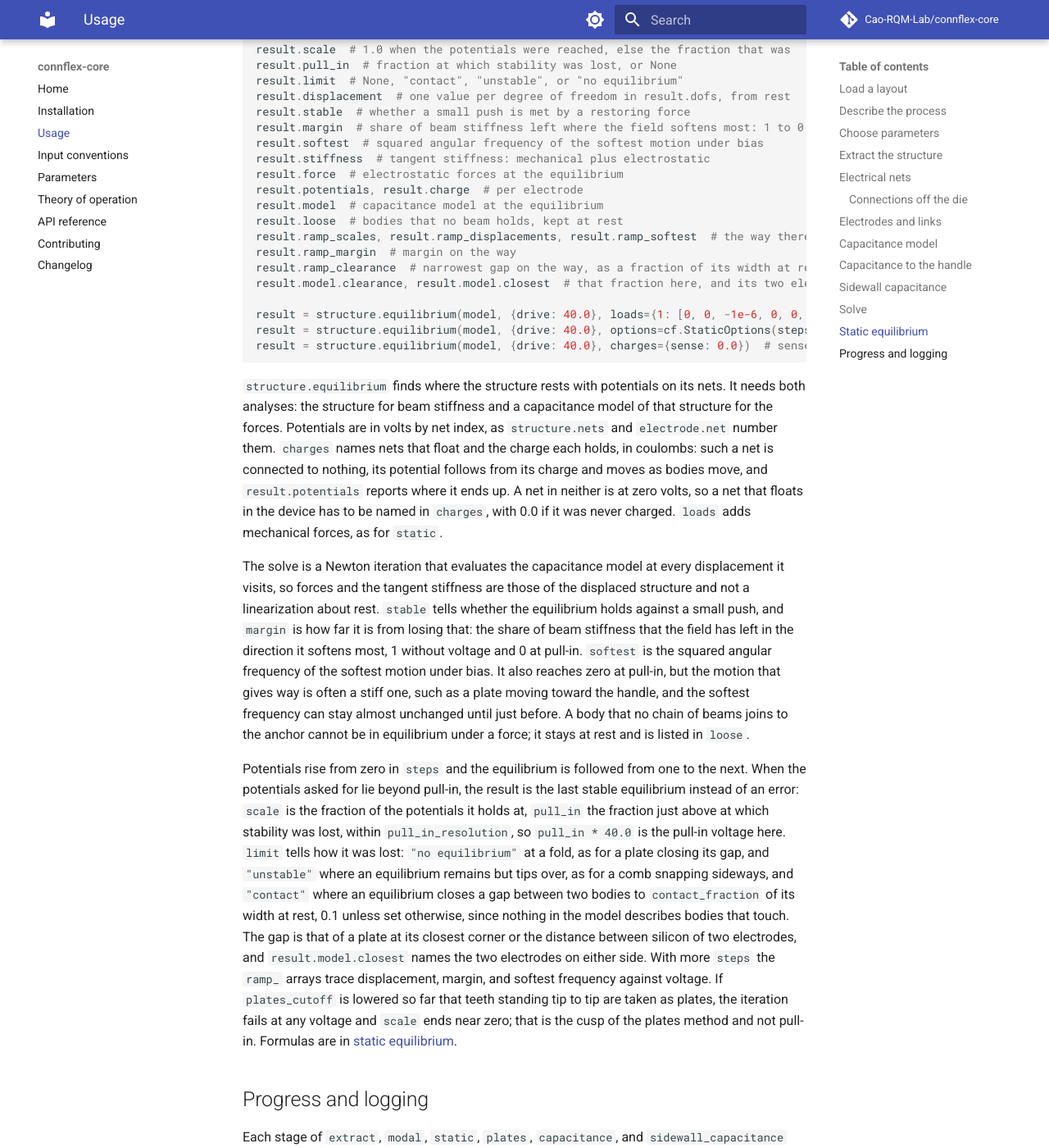
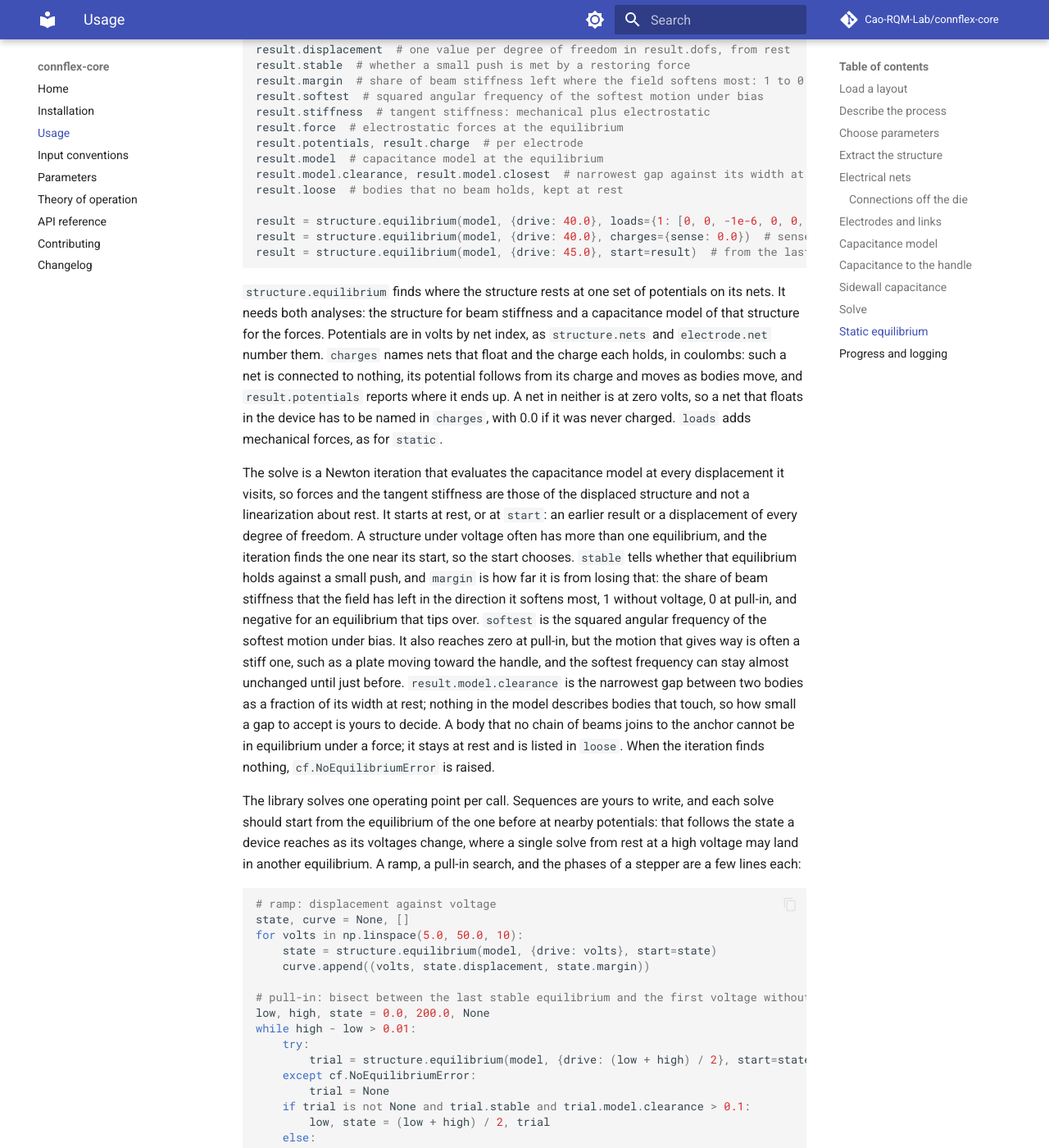
Before and after one commit to Cao-RQM-Lab/connflex-core, an MkDocs documentation site: the page built from docs/usage.md, in a window 1280 px wide and 1400 px high, scrolled down 9153 px. Shown: the whole window at 82% size. Built offline with MkDocs 1.6.1 and Material for MkDocs 9.7.7, drawn with Linux system fonts in a browser that asks for light colours; comment, search, counter and statistics services are not loaded; some of the changed text lies outside the part shown.

Commit message:
Solve single operating point in static equilibrium
Drop ramp, pull-in bisection, and contact stop from equilibrium: they
are sweeps that callers run as series of solves. Add start= to begin
Newton iteration at earlier equilibrium or given displacement, and
raise NoEquilibriumError when none is found. StaticOptions keeps
tolerance and max_iterations.

````diff
--- a/docs/parameters.md
+++ b/docs/parameters.md
@@ -80,10 +80,7 @@ keyword overrides.
 | Field | Symbol | Default | Effect |
 | --- | --- | --- | --- |
 | `tolerance` | $\tau_s$ | 1e-9 | Newton iteration for static equilibrium stops when the strain energy of its last step is below this fraction, squared, of the strain energy of the displacement, equation (122), or one step after it is below this fraction itself. |
-| `max_iterations` | | 30 | Most Newton iterations at one set of potentials. Reaching it counts as no equilibrium there. |
-| `steps` | | 1 | Equal steps in which potentials rise from zero to the values asked for. The equilibrium is followed from each to the next and all are returned, so more steps trace the curve of displacement against voltage. A step that finds no stable equilibrium is halved. |
-| `pull_in_resolution` | | 0.001 | Halving stops when the largest scale with a stable equilibrium and the smallest without are closer than this fraction of the potentials asked for, equation (125). |
-| `contact_fraction` | $\chi_c$ | 0.1 | An equilibrium at which a gap between two bodies has closed to this fraction of its width at rest, or further, counts as contact, equation (127), and ends the rise of the potentials. 0 accepts every equilibrium short of touching. |
+| `max_iterations` | | 30 | Most Newton iterations of one solve. Reaching it raises `NoEquilibriumError`. |
 
 ## `Wire`
 
@@ -105,8 +102,6 @@ the field: lengths, areas, thicknesses, densities, moduli, and resistivity are p
 `ambient_permittivity >= 1`; `element_size > 0` and `interaction_distance > 0`
 when given; `corner_grading >= 1`; `max_elements >= 1`; `window_elements >= 1`;
 `window_tolerance > 0`; `dense_cutoff >= 0` and `plates_cutoff >= dense_cutoff`;
-`tolerance > 0`, `max_iterations >= 1`, `steps >= 1`, and
-`0 < pull_in_resolution < 1`, and `0 <= contact_fraction < 1` of
-`StaticOptions`; a `Wire` end is `(x, y)` or `(x, y, layer)` with layer
+`tolerance > 0` and `max_iterations >= 1` of `StaticOptions`; a `Wire` end is `(x, y)` or `(x, y, layer)` with layer
 `"device"` or `"handle"`, and its `resistance >= 0`; every stack layer has a
 thickness.
--- a/docs/theory.md
+++ b/docs/theory.md
@@ -2055,7 +2055,7 @@ f_k(\mathbf{q}) = \frac{1}{2}\, \mathbf{v}^\top \frac{\partial \mathbf{C}}{\part
 $$
 
 The force grows as gaps close, so (120) is not linear and is solved by
-Newton iteration from rest, $\mathbf{q}_0 = \mathbf{0}$:
+Newton iteration from a start $\mathbf{q}_0$, rest unless another is given:
 
 $$
 \bigl( \mathbf{K}^\text{full} + \mathbf{K}_e(\mathbf{q}_i) \bigr)\, \Delta \mathbf{q}
@@ -2079,6 +2079,17 @@ has fallen below $\tau_s$ times the right side without the square. A step
 that small is followed by one of about its square, which meets (122), unless
 rounding in the forces keeps it larger, and then further steps would not
 shrink it either.
+
+Equation (120) has more than one solution in general. Below pull-in a plate
+on a spring has two, one that holds and one that tips over; a toothed rotor
+has a detent on either side of a balance point. Newton iteration converges
+to the solution near its start, so the start chooses among them. A device
+reaches its state by its potentials changing from earlier ones, and the
+equilibrium it sits in is the one that grows continuously out of the
+equilibrium it had. Each solve finds one equilibrium at one set of
+potentials; a sequence, such as potentials raised from zero or phases of a
+motor switched in turn, is a series of solves, each started from the
+equilibrium of the one before at nearby potentials.
 
 An equilibrium holds only if a small push meets a restoring force in every
 direction. The tangent stiffness $\mathbf{K}^\text{full} +
@@ -2117,45 +2128,36 @@ $k > \varepsilon A V^2 / (g_0 + z)^3$.
 
 ### Pull-in
 
-Potentials are raised from zero in equal steps, $\mathbf{v}(s) = s\,
-\mathbf{v}$ with the scale $s$ going from 0 to 1, and the equilibrium of one
-step starts the iteration of the next, so the solution that is followed is
-the one that grows out of rest. Pull-in is where it ends:
-
-$$
-s^* = \sup \bigl\{ s : \mathbf{q}(s) \text{ solves (120) at } \mathbf{v}(s),\ \text{continues from } \mathbf{q}(0),\ \lambda_\text{min}\bigl(\mathbf{q}(s)\bigr) > 0 \bigr\}. \tag{125}
-$$
-
-It ends in one of two ways. At a fold $\lambda_\text{min}$ falls to zero and
-no equilibrium exists beyond: the plate above meets its fold at one third
-of the gap. At a loss of symmetry the equilibrium goes on but no longer
-holds against a push: a comb between two stators at one potential stays
-centered while the spring across its fingers is used up by (117). The two
-closed forms are
+Raised from zero, the potentials carry the equilibrium that grows out of
+rest until it ends, in one of two ways. At a fold $\lambda_\text{min}$
+falls to zero and no equilibrium exists nearby beyond it: a plate on a
+spring meets its fold at one third of its gap. At a loss of symmetry the
+equilibrium goes on but no longer holds against a push: a comb between two
+stators at one potential stays centered while the spring across its fingers
+is used up by (117). The two closed forms are
 
 $$
 V^* = \sqrt{\frac{8\, k\, g_0^3}{27\, \varepsilon A}} \ \text{ at } z = -\frac{g_0}{3}, \qquad
-V^*_\perp = \sqrt{\frac{k_\perp\, g^3}{N \varepsilon\, t_\text{device}\, \ell}}. \tag{126}
-$$
-
-A step that finds no equilibrium, or finds one that is not stable, is
-halved: the scale is bisected between the largest with a stable
-equilibrium and the smallest without, each attempt starting from the
-former, until the two are closer than the resolution asked for. The result
-is the last stable equilibrium, its scale, and the scale just above it at
-which stability was lost.
+V^*_\perp = \sqrt{\frac{k_\perp\, g^3}{N \varepsilon\, t_\text{device}\, \ell}}. \tag{125}
+$$
+
+Near a fold $\mu_\text{min}$ falls toward zero, and beyond it Newton
+iteration finds no solution near its start. At a loss of symmetry the
+solution it finds has $\mu_\text{min} < 0$ and is reported as not stable.
+Locating pull-in is therefore a search over potentials by repeated solves,
+which a caller writes; the usage page shows one.
 
 ### Contact
 
 Nothing in the model describes two bodies that touch, so an equilibrium is
-accepted only while every gap between two bodies stays open. The clearance
+meaningful only while every gap between two bodies stays open. The clearance
 of a displacement is the smallest ratio of such a gap to its width at rest,
 
 $$
 \chi(\mathbf{q}) = \min \Bigl\{
 \min_{\text{plates}} \frac{g_0 + h_0 - |h_x|\, e_x - |h_y|\, e_y}{g_0},\;
 \min_{(a, b)} \frac{\operatorname{dist}\bigl( E_a(\mathbf{q}), E_b(\mathbf{q}) \bigr)}{\operatorname{dist}(E_a, E_b)}
-\Bigr\}. \tag{127}
+\Bigr\}. \tag{126}
 $$
 
 The first runs over plates between two bodies, with the rise $h_0$ and
@@ -2164,10 +2166,9 @@ box of the overlap about its reference point: its numerator is the gap (45)
 at the corner of that box that comes closest. The second runs over pairs of
 device electrodes of one cluster that move with different bodies and lie
 within $d_i$ of each other at rest, with the outlines carried by (118), and
-is the exact distance between their silicon. An equilibrium with
-$\chi \le \chi_c$, the contact fraction, ends the rise of the potentials as
-pull-in does, and the scale at which it happens is found by the same
-bisection.
+is the exact distance between their silicon. The model at every
+equilibrium carries $\chi$ and the two electrodes across that gap; how
+small a clearance to accept is the caller's judgment.
 
 ### Floating nets
 
@@ -2198,34 +2199,30 @@ negative: a body that moves toward a floating electrode lowers its
 potential, which weakens the pull. A plate that holds a fixed charge and
 has no other capacitance loses no stiffness at all, and never pulls in.
 $\mathbf{C}^\text{net}_{ff}$ must be positive definite, which it is when
-every floating net has capacitance to a driven one. Charges rise from zero
-together with the potentials.
+every floating net has capacitance to a driven one.
 
 !!! note "Implementation choices"
     A Newton step that would close a gap between a plate and the handle,
     or bring electrodes of two bodies into contact, is halved until it does
     not, up to twelve times. A halved step never ends the iteration.
 
-    An iteration that has not ended after `max_iterations` counts as no
-    equilibrium at that scale, and so does one whose steps were halved or
-    did not shrink four times in a row, which saves most of the cost of an
-    attempt beyond pull-in. Beyond a fold that is the truth. It also
-    happens with the plates method on teeth that stand tip to tip: the
-    force jumps at the cusp of (97) and the iteration steps back and forth
-    across it at any potential, so the result stops at a scale near zero
-    without that being pull-in. Such a device needs the field method.
+    An iteration that has not ended after `max_iterations`, or whose steps
+    were halved or did not shrink four times in a row, finds no
+    equilibrium. Beyond a fold that is the truth, and giving up early saves
+    most of the cost of the attempt. It also happens with the plates method
+    on teeth that stand tip to tip: the force jumps at the cusp of (97) and
+    the iteration steps back and forth across it at any potential. Such a
+    device needs the field method.
 
     The bounding box of a plate reaches at least as far as the plate, so
-    (127) reports contact of a tilted plate no later than it happens, and
+    (126) reports how far a tilted plate has closed no later than it does, and
     earlier for a plate that does not fill its box. A tilted plate is also
     where the capacitance of (55), of second order in tilt, is least
     accurate: at a clearance of one half its integrand is 12 percent low
     at the closest corner.
 
-    When bisection has closed in from below, the scale that failed is tried
-    once more from the nearest stable equilibrium. An iteration can fail
-    from a distant start where it succeeds from a near one, and a failure
-    is only taken for pull-in when it comes from within the resolution.
+    An iteration can fail from a distant start where it succeeds from a
+    near one, so a failure from far away says little about pull-in.
 
     Forces of the field method carry rounding of its dense solutions, which
     grows with the size of a cluster. A structure with a very soft motion
@@ -2273,7 +2270,6 @@ and validation rules are on the [parameters page](parameters.md).
 | $n_w$ | most elements in the core of a window | `ElectrostaticParams.window_elements` |
 | $\tau$ | change of the charge on a core below which the overlap of its window stops growing | `ElectrostaticParams.window_tolerance` |
 | $\tau_s$ | relative size of the last Newton step at which static equilibrium is accepted | `StaticOptions.tolerance` |
-| $\chi_c$ | fraction of its width at rest to which a gap may close before an equilibrium counts as contact | `StaticOptions.contact_fraction` |
 | $E$, $G$ | Young's and shear modulus of the device layer | `Material.youngs_modulus`, `Material.shear_modulus` or `Material.poisson_ratio` |
 | $J$ | torsion constant model | `Material.torsion_model` |
 | $\beta$ | short-beam torsional stiffening coefficient | `Material.torsion_beta` |
--- a/docs/usage.md
+++ b/docs/usage.md
@@ -491,9 +491,6 @@ model = structure.capacitance(params)
 drive = structure.electrode_at((1.2e-3, 0.4e-3), "device").net
 result = structure.equilibrium(model, {drive: 40.0})
 
-result.scale  # 1.0 when the potentials were reached, else the fraction that was
-result.pull_in  # fraction at which stability was lost, or None
-result.limit  # None, "contact", "unstable", or "no equilibrium"
 result.displacement  # one value per degree of freedom in result.dofs, from rest
 result.stable  # whether a small push is met by a restoring force
 result.margin  # share of beam stiffness left where the field softens most: 1 to 0
@@ -502,59 +499,83 @@ result.stiffness  # tangent stiffness: mechanical plus electrostatic
 result.force  # electrostatic forces at the equilibrium
 result.potentials, result.charge  # per electrode
 result.model  # capacitance model at the equilibrium
+result.model.clearance, result.model.closest  # narrowest gap against its width at rest, and where
 result.loose  # bodies that no beam holds, kept at rest
-result.ramp_scales, result.ramp_displacements, result.ramp_softest  # the way there
-result.ramp_margin  # margin on the way
-result.ramp_clearance  # narrowest gap on the way, as a fraction of its width at rest
-result.model.clearance, result.model.closest  # that fraction here, and its two electrodes
 
 result = structure.equilibrium(model, {drive: 40.0}, loads={1: [0, 0, -1e-6, 0, 0, 0]})
-result = structure.equilibrium(model, {drive: 40.0}, options=cf.StaticOptions(steps=20))
 result = structure.equilibrium(model, {drive: 40.0}, charges={sense: 0.0})  # sense floats
+result = structure.equilibrium(model, {drive: 45.0}, start=result)  # from the last equilibrium
 ```
 
-`structure.equilibrium` finds where the structure rests with potentials on
-its nets. It needs both analyses: the structure for beam stiffness and a
-capacitance model of that structure for the forces. Potentials are in volts
-by net index, as `structure.nets` and `electrode.net` number them.
-`charges` names nets that float and the charge each holds, in coulombs:
-such a net is connected to nothing, its potential follows from its charge
-and moves as bodies move, and `result.potentials` reports where it ends up.
-A net in neither is at zero volts, so a net that floats in the device has
-to be named in `charges`, with 0.0 if it was never charged. `loads` adds
-mechanical forces, as for `static`.
+`structure.equilibrium` finds where the structure rests at one set of
+potentials on its nets. It needs both analyses: the structure for beam
+stiffness and a capacitance model of that structure for the forces.
+Potentials are in volts by net index, as `structure.nets` and
+`electrode.net` number them. `charges` names nets that float and the charge
+each holds, in coulombs: such a net is connected to nothing, its potential
+follows from its charge and moves as bodies move, and `result.potentials`
+reports where it ends up. A net in neither is at zero volts, so a net that
+floats in the device has to be named in `charges`, with 0.0 if it was never
+charged. `loads` adds mechanical forces, as for `static`.
 
 The solve is a Newton iteration that evaluates the capacitance model at
 every displacement it visits, so forces and the tangent stiffness are those
-of the displaced structure and not a linearization about rest. `stable`
-tells whether the equilibrium holds against a small push, and `margin` is
+of the displaced structure and not a linearization about rest. It starts at
+rest, or at `start`: an earlier result or a displacement of every degree of
+freedom. A structure under voltage often has more than one equilibrium, and
+the iteration finds the one near its start, so the start chooses. `stable`
+tells whether that equilibrium holds against a small push, and `margin` is
 how far it is from losing that: the share of beam stiffness that the field
-has left in the direction it softens most, 1 without voltage and 0 at
-pull-in. `softest` is the squared angular frequency of the softest motion
-under bias. It also reaches zero at pull-in, but the motion that gives way
-is often a stiff one, such as a plate moving toward the handle, and the
-softest frequency can stay almost unchanged until just before. A body that no
-chain of beams joins to the anchor cannot be in equilibrium under a force;
-it stays at rest and is listed in `loose`.
+has left in the direction it softens most, 1 without voltage, 0 at pull-in,
+and negative for an equilibrium that tips over. `softest` is the squared
+angular frequency of the softest motion under bias. It also reaches zero at
+pull-in, but the motion that gives way is often a stiff one, such as a
+plate moving toward the handle, and the softest frequency can stay almost
+unchanged until just before. `result.model.clearance` is the narrowest gap
+between two bodies as a fraction of its width at rest; nothing in the model
+describes bodies that touch, so how small a gap to accept is yours to
+decide. A body that no chain of beams joins to the anchor cannot be in
+equilibrium under a force; it stays at rest and is listed in `loose`. When
+the iteration finds nothing, `cf.NoEquilibriumError` is raised.
 
-Potentials rise from zero in `steps` and the equilibrium is followed from
-one to the next. When the potentials asked for lie beyond pull-in, the
-result is the last stable equilibrium instead of an error: `scale` is the
-fraction of the potentials it holds at, `pull_in` the fraction just above
-at which stability was lost, within `pull_in_resolution`, so
-`pull_in * 40.0` is the pull-in voltage here. `limit` tells how it was
-lost: `"no equilibrium"` at a fold, as for a plate closing its gap, and
-`"unstable"` where an equilibrium remains but tips over, as for a comb
-snapping sideways, and `"contact"` where an equilibrium closes a gap
-between two bodies to `contact_fraction` of its width at rest, 0.1 unless
-set otherwise, since nothing in the model describes bodies that touch. The
-gap is that of a plate at its closest corner or the distance between
-silicon of two electrodes, and `result.model.closest` names the two
-electrodes on either side. With more `steps` the `ramp_` arrays trace displacement,
-margin, and softest frequency against voltage. If `plates_cutoff` is lowered
-so far that teeth standing tip to tip are taken as plates, the iteration
-fails at any voltage and `scale` ends near zero; that is the cusp of the
-plates method and not pull-in. Formulas are in
+The library solves one operating point per call. Sequences are yours to
+write, and each solve should start from the equilibrium of the one before
+at nearby potentials: that follows the state a device reaches as its
+voltages change, where a single solve from rest at a high voltage may land
+in another equilibrium. A ramp, a pull-in search, and the phases of a
+stepper are a few lines each:
+
+```python
+# ramp: displacement against voltage
+state, curve = None, []
+for volts in np.linspace(5.0, 50.0, 10):
+    state = structure.equilibrium(model, {drive: volts}, start=state)
+    curve.append((volts, state.displacement, state.margin))
+
+# pull-in: bisect between the last stable equilibrium and the first voltage without one
+low, high, state = 0.0, 200.0, None
+while high - low > 0.01:
+    try:
+        trial = structure.equilibrium(model, {drive: (low + high) / 2}, start=state)
+    except cf.NoEquilibriumError:
+        trial = None
+    if trial is not None and trial.stable and trial.model.clearance > 0.1:
+        low, state = (low + high) / 2, trial
+    else:
+        high = (low + high) / 2
+
+# stepper: energize phases in turn, each step from where the last left the rotor
+state = None
+for phase in [phase_a, phase_b, phase_c] * 3:  # each a list of nets
+    state = structure.equilibrium(model, dict.fromkeys(phase, 60.0), start=state)
+```
+
+Each of these is quasi-static: it assumes the potentials change slowly
+against the motion of the bodies. A drive that switches in a fraction of a
+period sets bodies ringing, and where they settle then depends on inertia
+and damping. If `plates_cutoff` is lowered so far that teeth standing tip
+to tip are taken as plates, the iteration fails at any voltage; that is the
+cusp of the plates method and not pull-in. Formulas are in
 [static equilibrium](theory.md#static-equilibrium).
 
 ## Progress and logging
--- a/src/connflex_core/__init__.py
+++ b/src/connflex_core/__init__.py
@@ -6,7 +6,7 @@ from connflex_core import adapters
 from connflex_core.adapters.gds import load_gds
 from connflex_core.adapters.gdsfactory_ import from_gdsfactory
 from connflex_core.adapters.klayout_ import from_klayout
-from connflex_core.coupled.static import Equilibrium
+from connflex_core.coupled.static import Equilibrium, NoEquilibriumError
 from connflex_core.electrical.electrodes import Electrode, Link
 from connflex_core.electrical.nets import Conductor, Connection, Nets, Via, Wire, find_nets
 from connflex_core.electrostatics.capacitance import CapacitanceModel, Cluster, HessianBlock
@@ -51,6 +51,7 @@ __all__ = [
     "Material",
     "ModalResult",
     "Nets",
+    "NoEquilibriumError",
     "Plate",
     "Progress",
     "RejectedCandidate",
````
Also changed, not shown: other parts of docs/theory.md (+2 -2 lines), CHANGELOG.md (+10 -12 lines), 6 other files.
